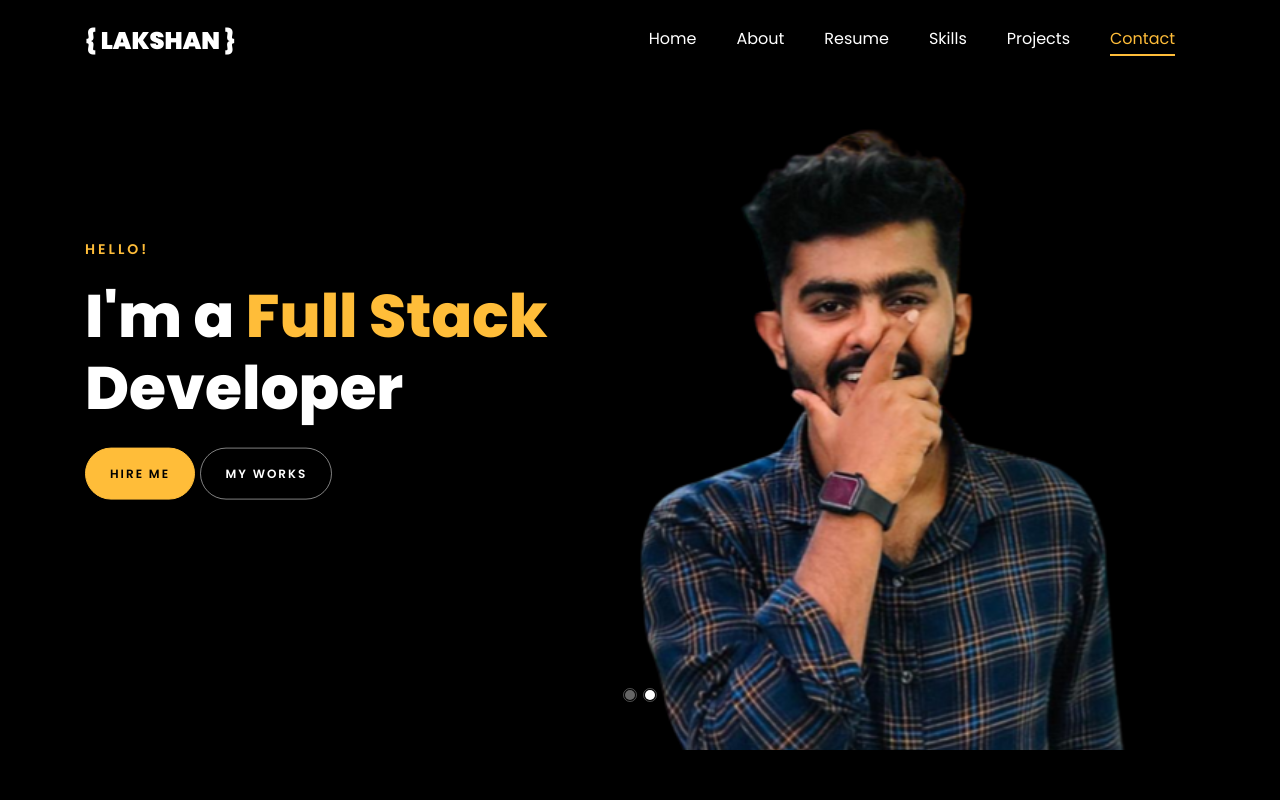
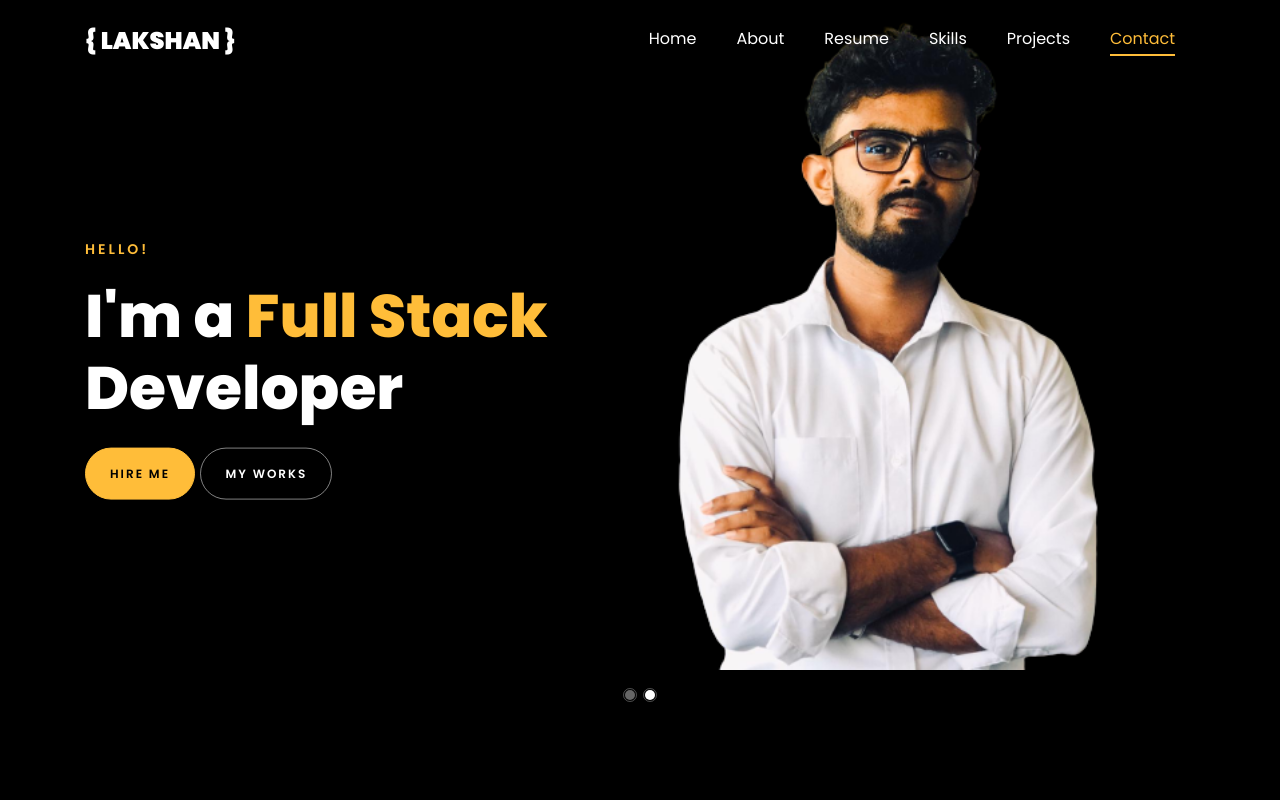
Before and after one commit to Lakshan214/portfolio, a plain HTML site: page index.html in a window 1280 px wide. Shown: the top 800 px of the page. Drawn offline with Linux system fonts and the light colour scheme; files whose address does not match are found by name.

Commit message:
img commit

```diff
--- a/index.html
+++ b/index.html
@@ -51,7 +51,7 @@
         <div class="overlay"></div>
         <div class="container">
           <div class="row d-md-flex no-gutters slider-text align-items-end justify-content-end" data-scrollax-parent="true">
-            <div class="one-third js-fullheight order-md-last img"  ><img src="images/bg1.png" alt="" >
+            <div class="one-third js-fullheight order-md-last img"  ><img src="images/s1.png" alt="" >
               <div class="overlay"></div>
             </div>
             <div class="one-forth d-flex align-items-center ftco-animate" data-scrollax="properties: { translateY: '70%' }">
@@ -70,7 +70,7 @@
         <div class="overlay"></div>
         <div class="container">
           <div class="row d-flex no-gutters slider-text align-items-end justify-content-end" data-scrollax-parent="true">
-            <div class="one-third js-fullheight order-md-last img" ><img src="images/bg1.png" alt="">
+            <div class="one-third js-fullheight order-md-last img" ><img src="images/s1.png" alt="">
               <div class="overlay"></div>
             </div>
             <div class="one-forth d-flex align-items-center ftco-animate" data-scrollax="properties: { translateY: '70%' }">
```
Also changed, not shown: images/b.png (added), images/s1.png (added).
